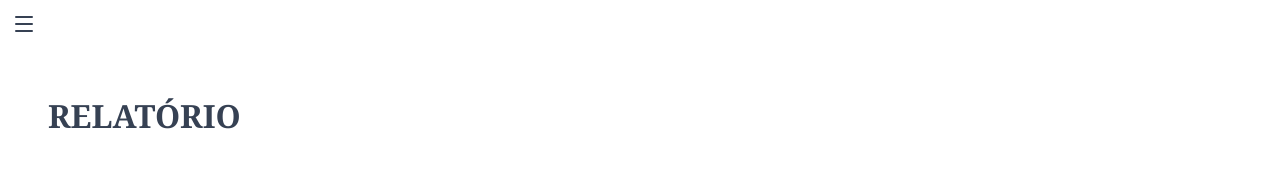
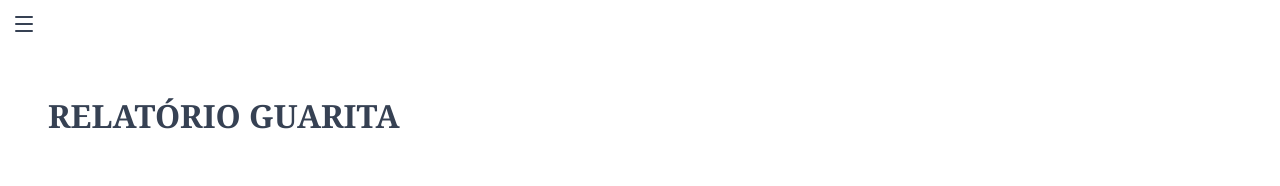
Before and after one commit to mambee-ifpi-picos/mambee-space, a Next.js app: page /relatorio_guarita in a window 1280 px wide. Shown: the top 186 px of the page. Built offline with nearby package versions, Linux system fonts and the light colour scheme; no server answers; the database is empty.

Commit message:
Atualizando label

```diff
--- a/src/app/relatorio_guarita/page.tsx
+++ b/src/app/relatorio_guarita/page.tsx
@@ -93,7 +93,7 @@ export default function RelatorioPage() {
   return (
     <div className="min-h-screen bg-white p-8 font-sans text-gray-700">
       <h1 className="text-4xl font-serif font-bold mb-8 text-black uppercase">
-        Relatório
+        Relatório Guarita
       </h1>
       <div className="mb-8">
         <div className="overflow-x-auto">
```
